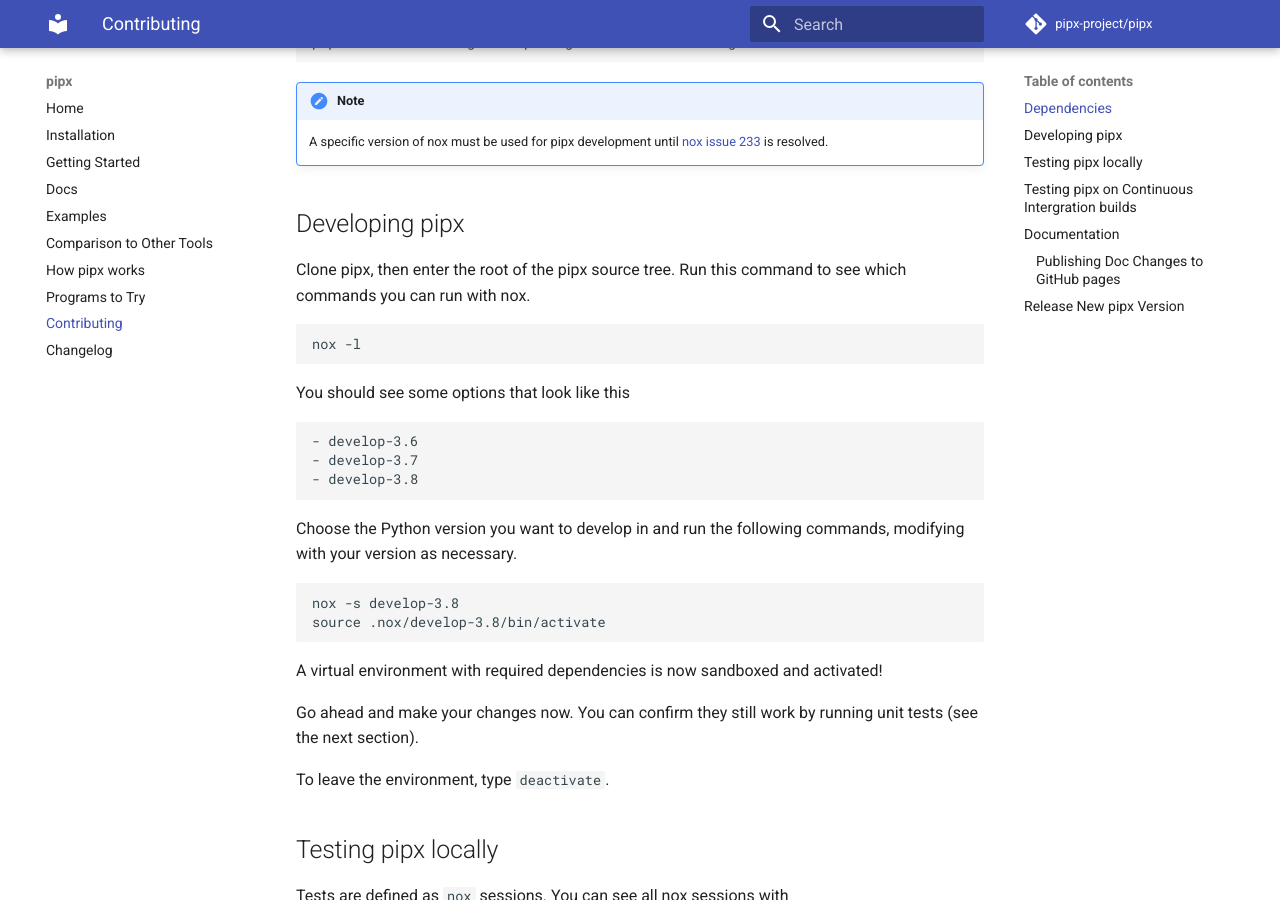
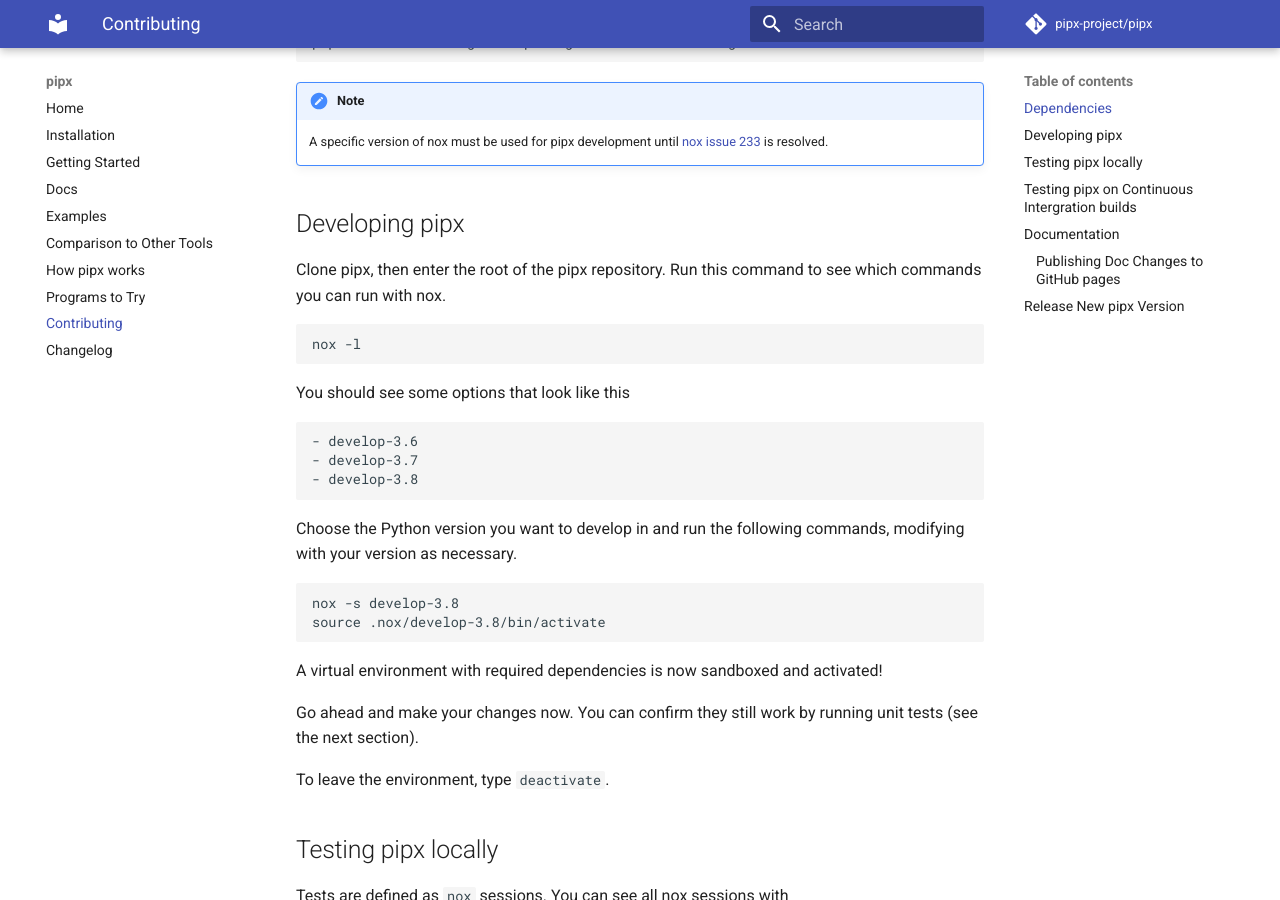
Before and after one commit to pypa/pipx, an MkDocs documentation site: the page built from docs/contributing.md, in a window 1280 px wide and 900 px high, scrolled down 450 px. Built offline with MkDocs 1.6.1 and Material for MkDocs 9.7.7, drawn with Linux system fonts in a browser that asks for light colours; comment, search, counter and statistics services are not loaded.

Commit message:
address review comments

````diff
--- a/docs/contributing.md
+++ b/docs/contributing.md
@@ -16,7 +16,7 @@
 
 
 ## Developing pipx
-Clone pipx, then enter the root of the pipx source tree. Run this command to see which commands you can run with nox.
+Clone pipx, then enter the root of the pipx repository. Run this command to see which commands you can run with nox.
 ```
 nox -l
 ```
````
Also changed, not shown: README.md (+1 -1 lines), docs/index.md (+1 -1 lines), templates/index.md (+1 -1 lines).
